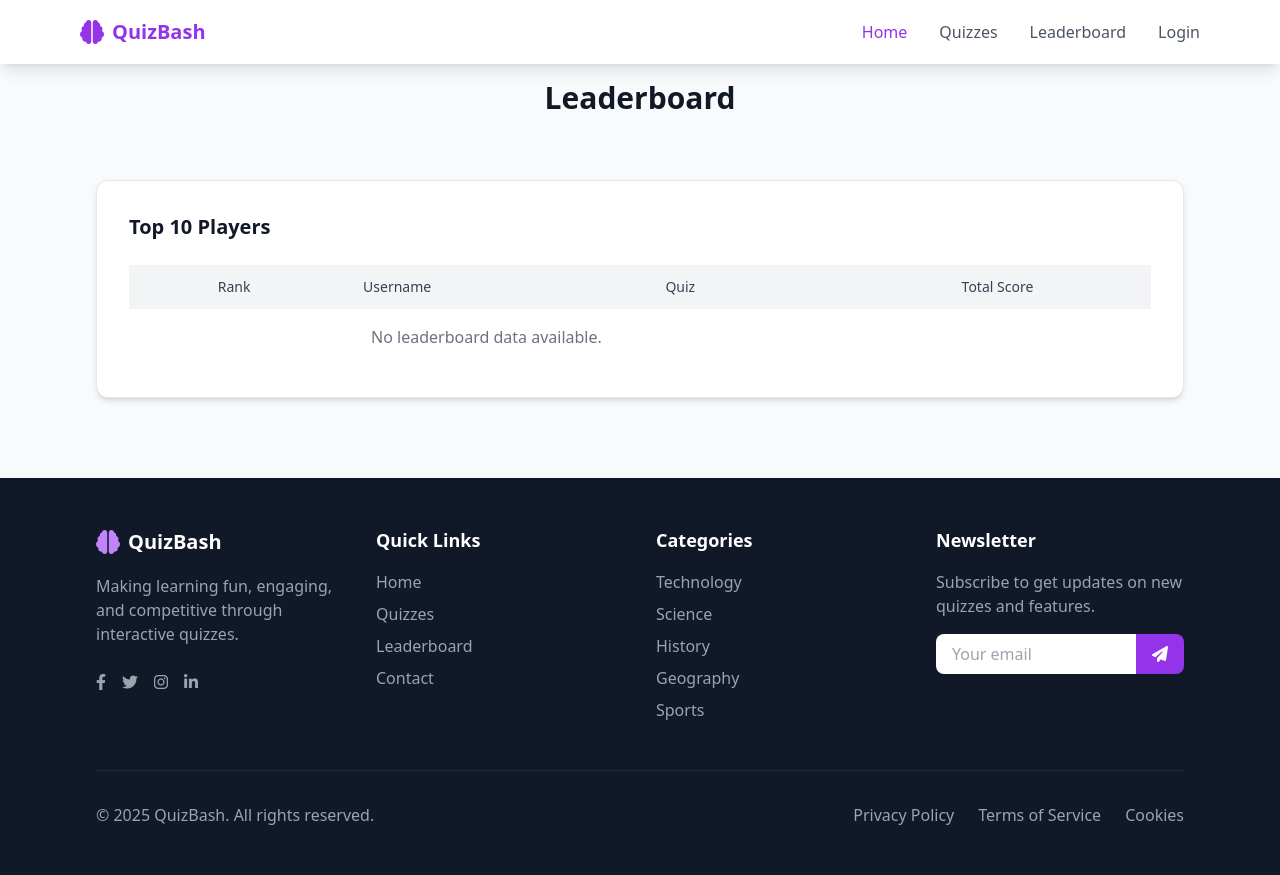
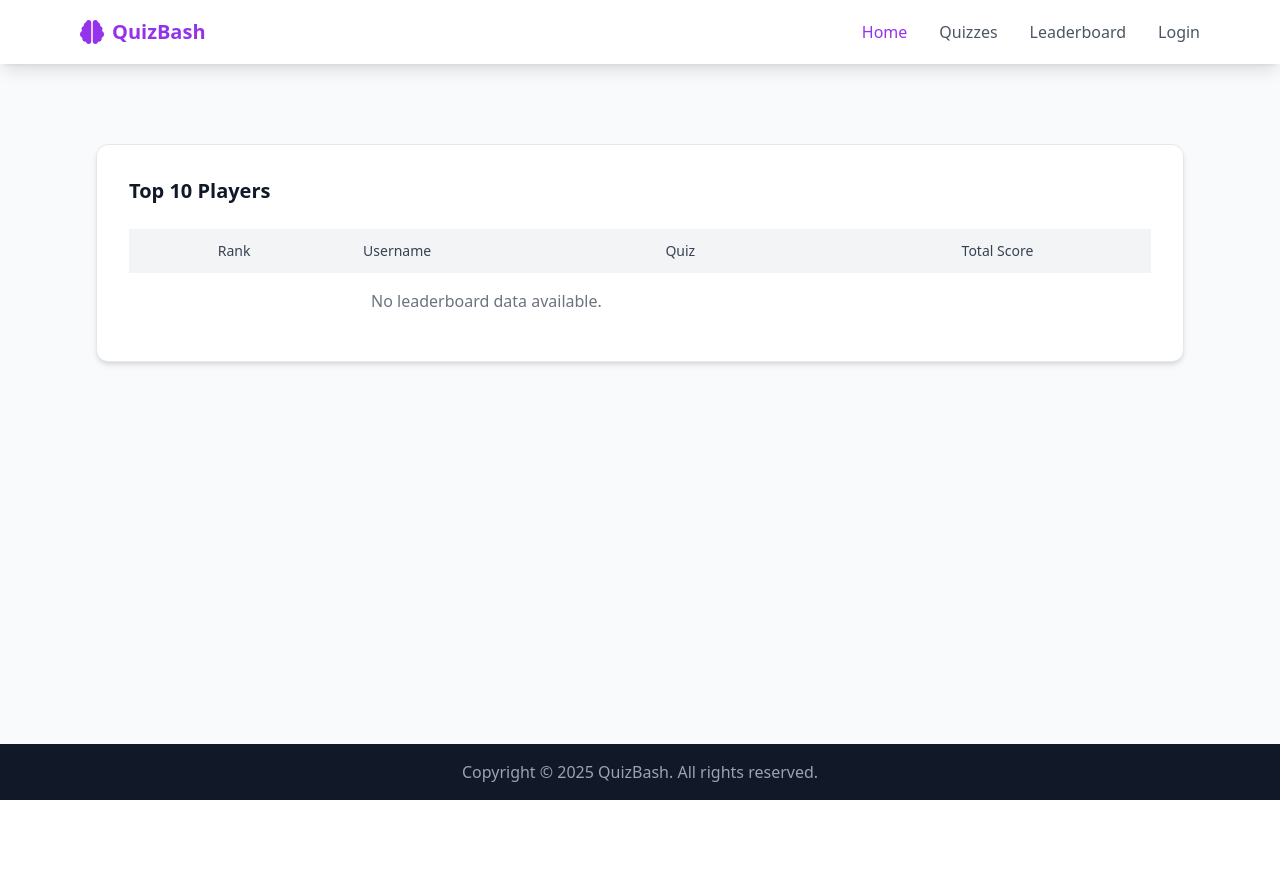
Before and after one commit to ashishkekan/QuizBash, a Django app: template quiz/templates/quiz/leaderboard.html in a window 1280 px wide. After the commit the page ends 800 px from the top, so only its background shows below. Run offline with Django 3.2, Linux system fonts and the light colour scheme; the template is opened without the code that fills it, so the values that code supplies are empty; some libraries are stand-ins or nearby versions.

Commit message:
Fixed footer issues

```diff
--- a/quiz/templates/quiz/base.html
+++ b/quiz/templates/quiz/base.html
@@ -37,7 +37,7 @@
         }
     </style>
 </head>
-<body class="bg-gray-50 font-sans">
+<body class="bg-gray-50 font-sans min-h-screen flex flex-col">
     <nav class="bg-white shadow-lg fixed top-0 left-0 right-0 z-50">
         <div class="max-w-6xl mx-auto px-4">
             <div class="flex justify-between items-center py-4">
@@ -66,70 +66,21 @@
         </div>
     </nav>
 
-    <main class="content">
+    <div class="h-16"></div>
+
+    <main class="flex-grow">
         {% block content %}
         {% endblock %}
     </main>
 
-    <footer class="bg-gray-900 text-white py-12">
-        <div class="max-w-6xl mx-auto px-4 sm:px-6 lg:px-8">
-            <div class="grid grid-cols-1 md:grid-cols-4 gap-8">
-                <div>
-                    <div class="flex items-center mb-4">
-                        <i class="fas fa-brain text-purple-400 text-2xl mr-2"></i>
-                        <span class="font-bold text-xl">QuizBash</span>
-                    </div>
-                    <p class="text-gray-400">Making learning fun, engaging, and competitive through interactive quizzes.</p>
-                    <div class="flex space-x-4 mt-6">
-                        <a href="#" class="text-gray-400 hover:text-white transition"><i class="fab fa-facebook-f"></i></a>
-                        <a href="#" class="text-gray-400 hover:text-white transition"><i class="fab fa-twitter"></i></a>
-                        <a href="#" class="text-gray-400 hover:text-white transition"><i class="fab fa-instagram"></i></a>
-                        <a href="#" class="text-gray-400 hover:text-white transition"><i class="fab fa-linkedin-in"></i></a>
-                    </div>
-                </div>
-                <div>
-                    <h3 class="font-bold text-lg mb-4">Quick Links</h3>
-                    <ul class="space-y-2">
-                        <li><a href="{% url 'home' %}" class="text-gray-400 hover:text-white transition">Home</a></li>
-                        <li><a href="{% url 'quiz_list' %}" class="text-gray-400 hover:text-white transition">Quizzes</a></li>
-                        <li><a href="{% url 'leaderboard' %}" class="text-gray-400 hover:text-white transition">Leaderboard</a></li>
-                        <li><a href="#" class="text-gray-400 hover:text-white transition">Contact</a></li>
-                    </ul>
-                </div>
-                <div>
-                    <h3 class="font-bold text-lg mb-4">Categories</h3>
-                    <ul class="space-y-2">
-                        <li><a href="#" class="text-gray-400 hover:text-white transition">Technology</a></li>
-                        <li><a href="#" class="text-gray-400 hover:text-white transition">Science</a></li>
-                        <li><a href="#" class="text-gray-400 hover:text-white transition">History</a></li>
-                        <li><a href="#" class="text-gray-400 hover:text-white transition">Geography</a></li>
-                        <li><a href="#" class="text-gray-400 hover:text-white transition">Sports</a></li>
-                    </ul>
-                </div>
-                <div>
-                    <h3 class="font-bold text-lg mb-4">Newsletter</h3>
-                    <p class="text-gray-400 mb-4">Subscribe to get updates on new quizzes and features.</p>
-                    <div class="flex">
-                        <input type="email" placeholder="Your email" class="px-4 py-2 w-full rounded-l-lg focus:outline-none text-gray-900">
-                        <button type="submit" class="bg-purple-600 px-4 py-2 rounded-r-lg hover:bg-purple-700 transition">
-                            <i class="fas fa-paper-plane"></i>
-                        </button>
-                    </div>
-                </div>
-            </div>
-            <div class="border-t border-gray-800 mt-12 pt-8 flex flex-col md:flex-row justify-between items-center">
-                <p class="text-gray-400">© 2025 QuizBash. All rights reserved.</p>
-                <div class="flex space-x-6 mt-4 md:mt-0">
-                    <a href="#" class="text-gray-400 hover:text-white transition">Privacy Policy</a>
-                    <a href="#" class="text-gray-400 hover:text-white transition">Terms of Service</a>
-                    <a href="#" class="text-gray-400 hover:text-white transition">Cookies</a>
-                </div>
-            </div>
+    <footer class="bg-gray-900 text-white py-4">
+        <div class="max-w-6xl mx-auto px-4 text-center">
+            <p class="text-gray-400">Copyright © 2025 QuizBash. All rights reserved.</p>
         </div>
     </footer>
 
     <script>
-        document.addEventListener('DOMContentLoaded', function() {
+        document.addEventListener('DOMContentLoaded', function () {
             const mobileMenuButton = document.querySelector('.md\\:hidden');
             const navLinks = document.querySelector('.md\\:flex');
             mobileMenuButton.addEventListener('click', () => {
--- a/quiz/templates/quiz/leaderboard.html
+++ b/quiz/templates/quiz/leaderboard.html
@@ -5,9 +5,6 @@
 {% block content %}
 <section class="py-20 bg-gray-50">
     <div class="max-w-6xl mx-auto px-4 sm:px-6 lg:px-8">
-        <div class="text-center mb-16">
-            <h2 class="text-3xl font-bold text-gray-900 mb-4">Leaderboard</h2>
-        </div>
         <div class="bg-white rounded-xl shadow-md p-8 border border-gray-200">
             <h3 class="text-xl font-bold text-gray-900 mb-6">Top 10 Players</h3>
             <div class="overflow-x-auto">
```
